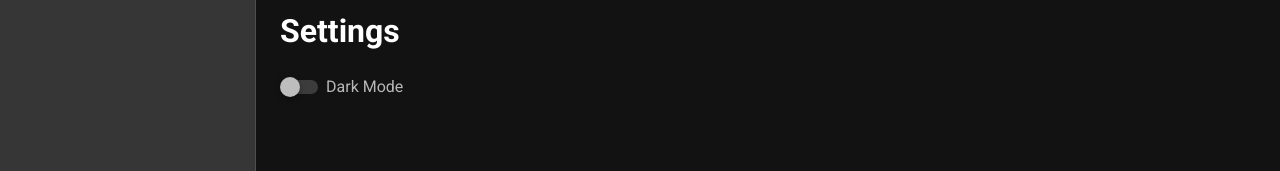
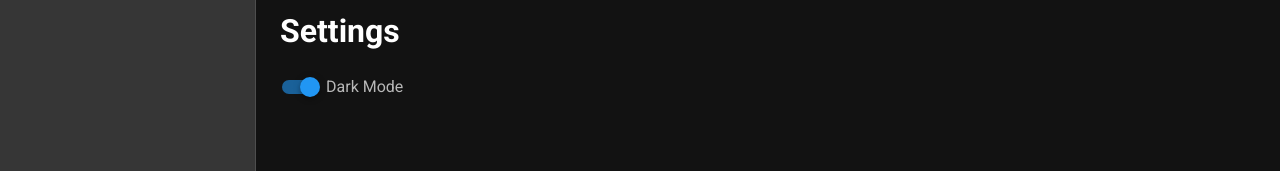
Before and after one commit to theProgramLuke/chess_opening_drills, a Vue app: page /settings in a window 1280 px wide. Shown: the part 368-539 px from the top of the page. Built offline with nearby package versions, Linux system fonts and the light colour scheme.

Commit message:
Show dark mode as toggle state

```diff
--- a/src/views/Settings.vue
+++ b/src/views/Settings.vue
@@ -1,7 +1,7 @@
 <template>
   <v-container>
     <h1>Settings</h1>
-    <v-switch @change="setDarkMode">
+    <v-switch @change="setDarkMode" v-model="darkMode">
       <template v-slot:label>
         Dark Mode
       </template>
@@ -10,9 +10,10 @@
 </template>
 
 <script lang="ts">
-import { mapMutations } from "vuex";
+import { mapState, mapMutations } from "vuex";
 
 export default {
+  computed: mapState(["darkMode"]),
   methods: mapMutations(["setDarkMode"])
 };
 </script>
```
